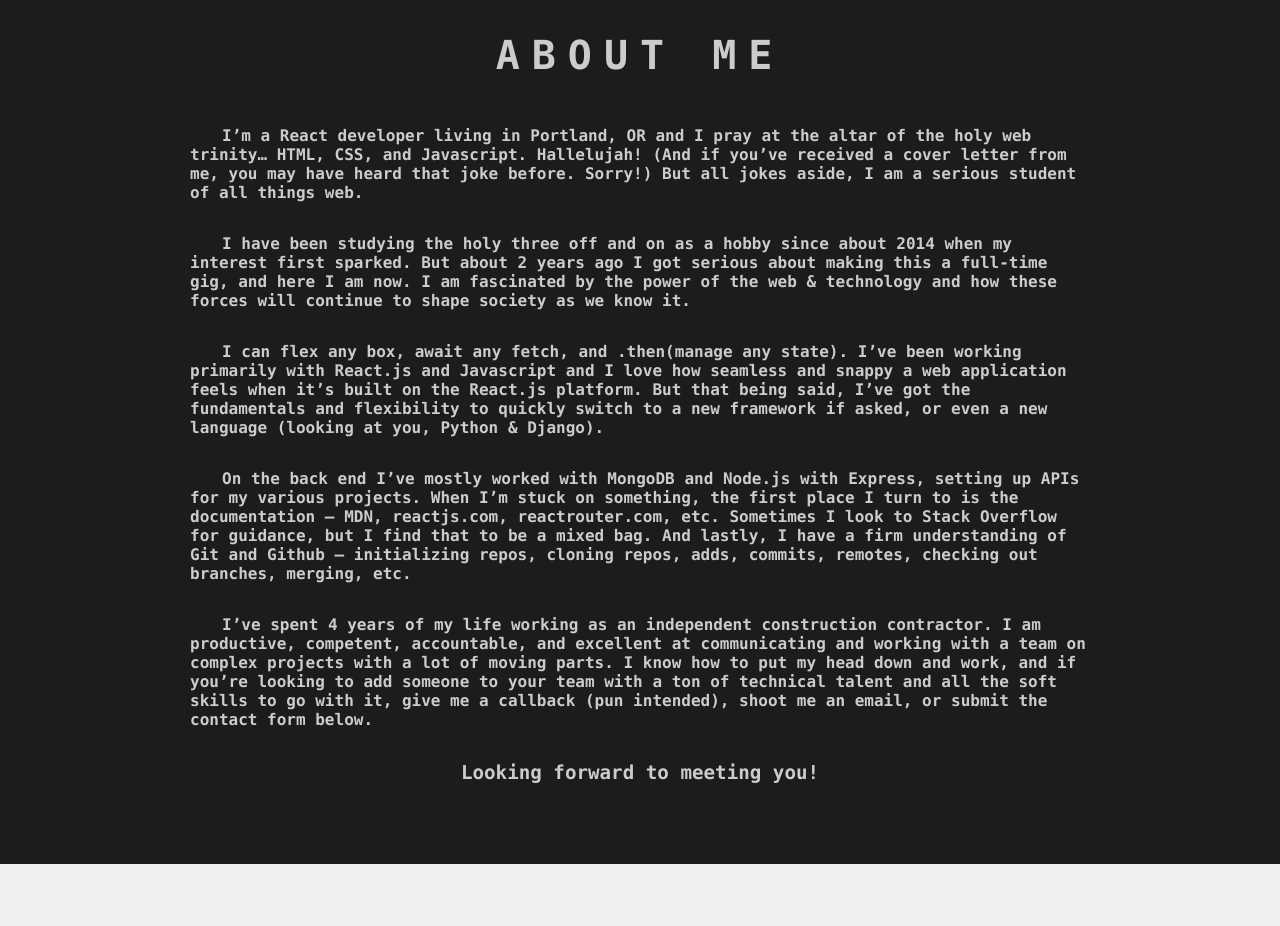
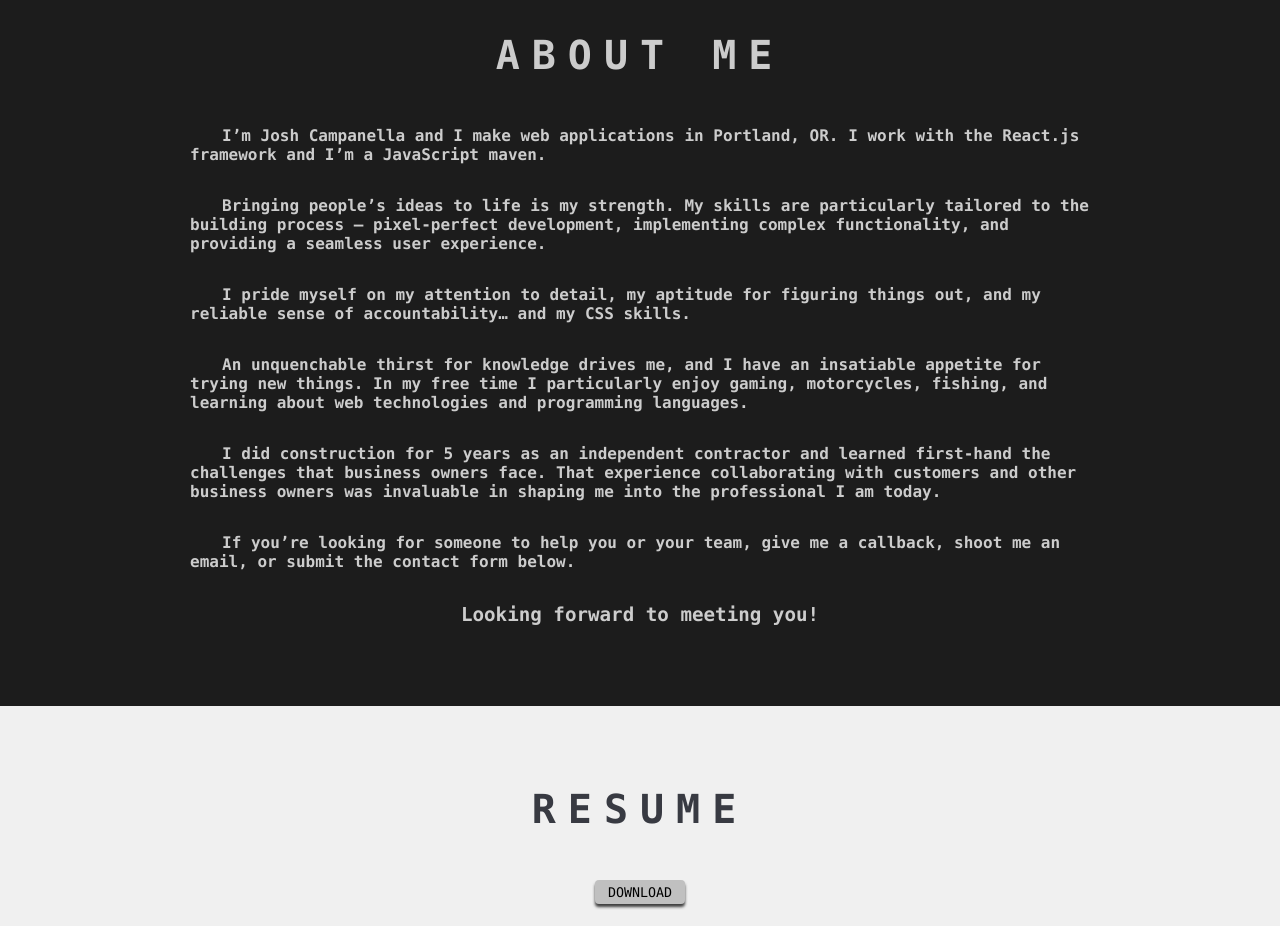
Before and after one commit to joshcamp503/joshcamp503.github.io, a React (Create React App) app: page / in a window 1280 px wide. Shown: the part 2240-3166 px from the top of the page. Built offline with nearby package versions, Linux system fonts and the light colour scheme; a web font is replaced by a local one.

Commit message:
edited about page text

```diff
--- a/src/components/About/About.js
+++ b/src/components/About/About.js
@@ -8,28 +8,33 @@ const About = () => {
       <h1 className="about-header">ABOUT ME</h1>
       <div className="about-text-container">
         <p className="about-text-1">
-        I’m a React developer living in Portland, OR and I pray at the altar of the holy web trinity… HTML, CSS, and Javascript. Hallelujah! (And if you’ve received a cover letter from me, you may have heard that joke before. Sorry!)  But all jokes aside, I am a serious student of all things web.
+          I’m Josh Campanella and I make web applications in Portland, OR. I work with the React.js framework and I’m a JavaScript maven.
         </p>
 
         <p className="about-text-2">
-        I have been studying the holy three off and on as a hobby since about 2014 when my interest first sparked.  But about 2 years ago I got serious about making this a full-time gig, and here I am now.  I am fascinated by the power of the web & technology and how these forces will continue to shape society as we know it.
+          Bringing people’s ideas to life is my strength. My skills are particularly tailored to the building process – pixel-perfect development, implementing complex functionality, and providing a seamless user experience.
         </p>
 
         <p className="about-text-3">
-        I can flex any box, await any fetch, and .then(manage any state). I’ve been working primarily with React.js and Javascript and I love how seamless and snappy a web application feels when it’s built on the React.js platform. But that being said, I’ve got the fundamentals and flexibility to quickly switch to a new framework if asked, or even a new language (looking at you, Python & Django).
+          I pride myself on my attention to detail, my aptitude for figuring things out, and my reliable sense of accountability… and my CSS skills.
         </p>
 
         <p className="about-text-4">
-        On the back end I’ve mostly worked with MongoDB and Node.js with Express, setting up APIs for my various projects. When I’m stuck on something, the first place I turn to is the documentation – MDN, reactjs.com, reactrouter.com, etc.  Sometimes I look to Stack Overflow for guidance, but I find that to be a mixed bag.  And lastly, I have a firm understanding of Git and Github – initializing repos, cloning repos, adds, commits, remotes, checking out branches, merging, etc.
+          An unquenchable thirst for knowledge drives me, and I have an insatiable appetite for trying new things. In my free time I particularly enjoy gaming, motorcycles, fishing, and learning about web technologies and programming languages.
         </p>
 
         <p className="about-text-5">
-        I’ve spent 4 years of my life working as an independent construction contractor.  I am productive, competent, accountable, and excellent at communicating and working with a team on complex projects with a lot of moving parts. I know how to put my head down and work, and if you’re looking to add someone to your team with a ton of technical talent and all the soft skills to go with it, give me a callback (pun intended), shoot me an email, or submit the contact form below.
+          I did construction for 5 years as an independent contractor and learned first-hand the challenges that business owners face. That experience collaborating with customers and other business owners was invaluable in shaping me into the professional I am today.
         </p>
 
         <p className="about-text-6">
+          If you’re looking for someone to help you or your team, give me a callback, shoot me an email, or submit the contact form below.
+        </p>
+
+        <p className="about-text-7">
           Looking forward to meeting you!
         </p>
+
       </div>
     </div>
   )
--- a/src/components/Contact/Contact.css
+++ b/src/components/Contact/Contact.css
@@ -102,10 +102,12 @@
 }
 
 .conf-modal h3 {
+  color: black;
   margin-bottom: 1rem;
 }
 
 .conf-modal p {
+  color: black;
   font-size: 14px;
   text-align: left;
   width: 100%;
```
